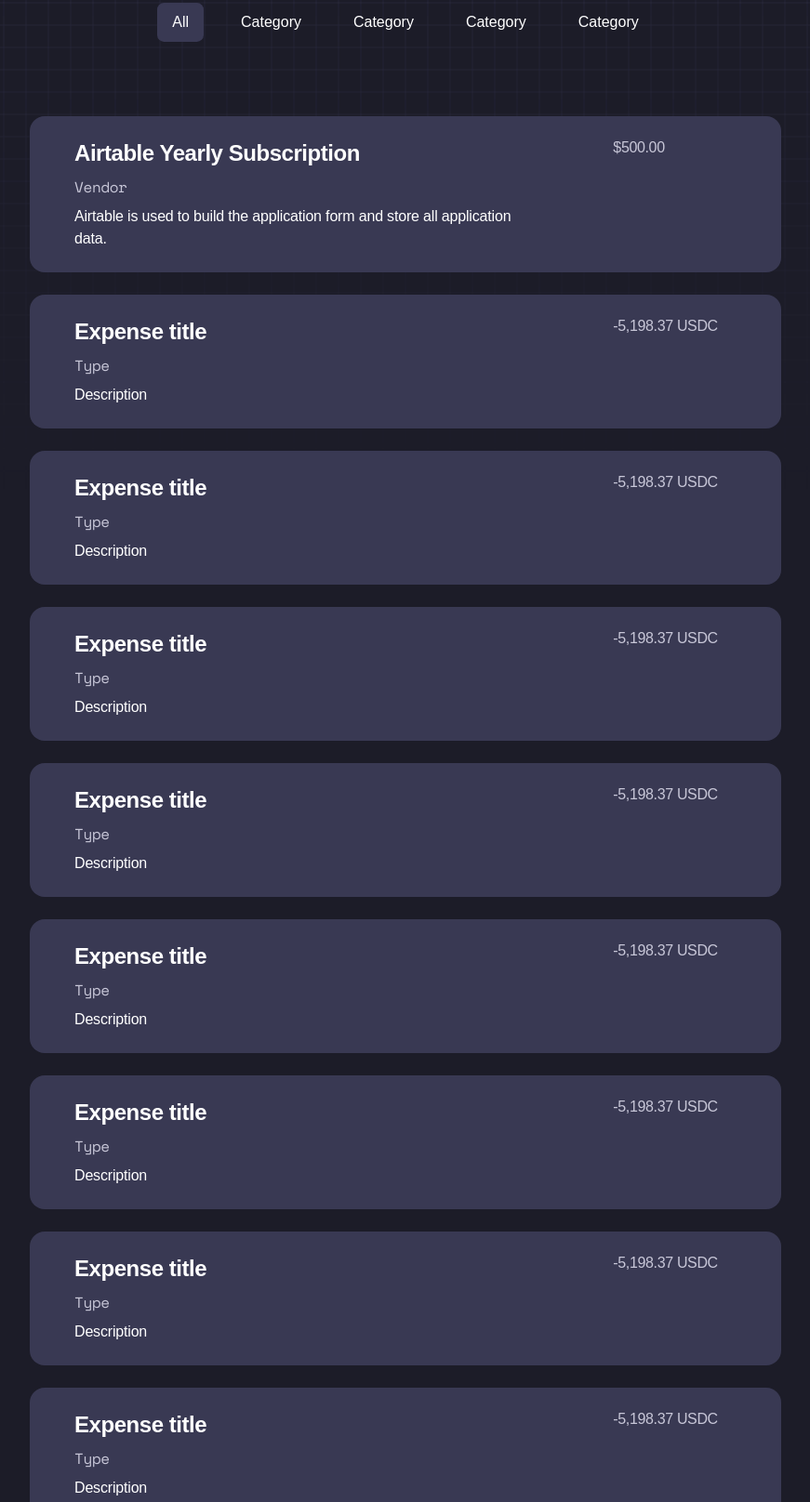
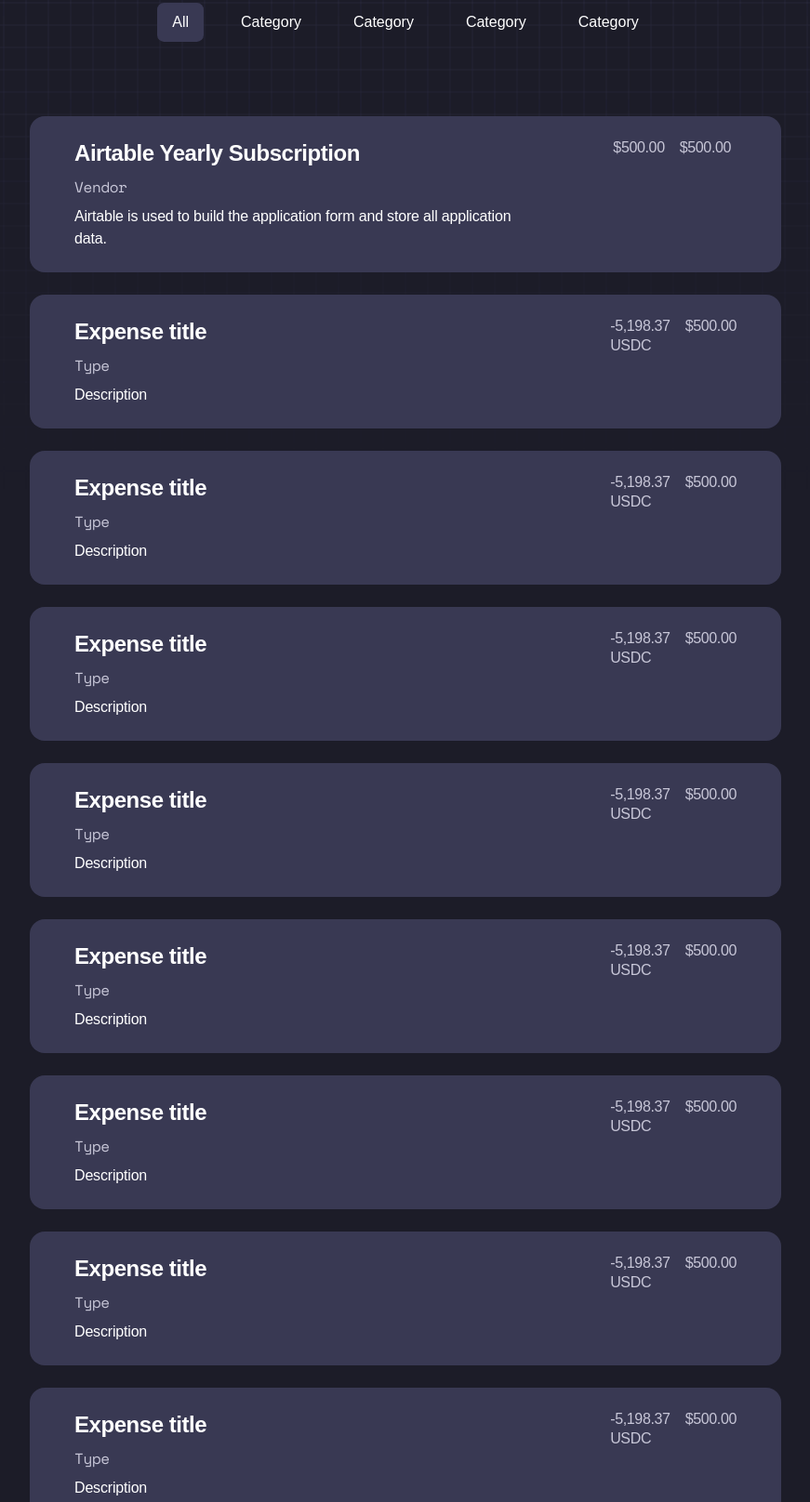
Before and after one commit to QuyenBui123/UI, a website: page program.html in a window 1280 px wide. Shown: the part 261-1877 px from the top of the page at 93% size, without its empty margins (204-1075 px from the left). Drawn offline with nearby package versions, Linux system fonts and the light colour scheme; a web font is replaced by a local one.

Commit message:
Update Program  page

```diff
--- a/program.html
+++ b/program.html
@@ -36,8 +36,8 @@
                         </li>
                         <button class="header-menu-button">Apply for grant</button>
                     </ul>
-                    <div class="header__toggle" id="menuToggle"><button class="header-menu-button1"
-                            >Apply</button>&#9776;
+                    <div class="header__toggle" id="menuToggle"><button
+                            class="header-menu-button1">Apply</button>&#9776;
                     </div>
                 </div>
             </div>
@@ -78,6 +78,7 @@
                         </div>
                         <div class="badge-funded1">
                             <p class="badge__text--funded">$500.00</p>
+                            <p class="badge__text--funded1">$500.00</p>
                             <img src="./assets/imgs/sketched/fi_external-link.svg" alt="">
                         </div>
                     </div>
@@ -95,6 +96,7 @@
                         </div>
                         <div class="badge-funded1">
                             <p class="badge__text--funded">-5,198.37 USDC</p>
+                            <p class="badge__text--funded1">$500.00</p>
                             <img src="./assets/imgs/sketched/fi_external-link.svg" alt="">
                         </div>
                     </div>
@@ -112,6 +114,7 @@
                         </div>
                         <div class="badge-funded1">
                             <p class="badge__text--funded">-5,198.37 USDC</p>
+                            <p class="badge__text--funded1">$500.00</p>
                             <img src="./assets/imgs/sketched/fi_external-link.svg" alt="">
                         </div>
                     </div>
@@ -129,6 +132,7 @@
                         </div>
                         <div class="badge-funded1">
                             <p class="badge__text--funded">-5,198.37 USDC</p>
+                            <p class="badge__text--funded1">$500.00</p>
                             <img src="./assets/imgs/sketched/fi_external-link.svg" alt="">
                         </div>
                     </div>
@@ -146,6 +150,7 @@
                         </div>
                         <div class="badge-funded1">
                             <p class="badge__text--funded">-5,198.37 USDC</p>
+                            <p class="badge__text--funded1">$500.00</p>
                             <img src="./assets/imgs/sketched/fi_external-link.svg" alt="">
                         </div>
                     </div>
@@ -163,6 +168,7 @@
                         </div>
                         <div class="badge-funded1">
                             <p class="badge__text--funded">-5,198.37 USDC</p>
+                            <p class="badge__text--funded1">$500.00</p>
                             <img src="./assets/imgs/sketched/fi_external-link.svg" alt="">
                         </div>
                     </div>
@@ -180,6 +186,7 @@
                         </div>
                         <div class="badge-funded1">
                             <p class="badge__text--funded">-5,198.37 USDC</p>
+                            <p class="badge__text--funded1">$500.00</p>
                             <img src="./assets/imgs/sketched/fi_external-link.svg" alt="">
                         </div>
                     </div>
@@ -197,6 +204,7 @@
                         </div>
                         <div class="badge-funded1">
                             <p class="badge__text--funded">-5,198.37 USDC</p>
+                            <p class="badge__text--funded1">$500.00</p>
                             <img src="./assets/imgs/sketched/fi_external-link.svg" alt="">
                         </div>
                     </div>
@@ -214,6 +222,7 @@
                         </div>
                         <div class="badge-funded1">
                             <p class="badge__text--funded">-5,198.37 USDC</p>
+                            <p class="badge__text--funded1">$500.00</p>
                             <img src="./assets/imgs/sketched/fi_external-link.svg" alt="">
                         </div>
                     </div>
@@ -231,6 +240,7 @@
                         </div>
                         <div class="badge-funded1">
                             <p class="badge__text--funded">-5,198.37 USDC</p>
+                            <p class="badge__text--funded1">$500.00</p>
                             <img src="./assets/imgs/sketched/fi_external-link.svg" alt="">
                         </div>
                     </div>
@@ -307,4 +317,5 @@
         }
     });
 </script>
+
 </html>
```
